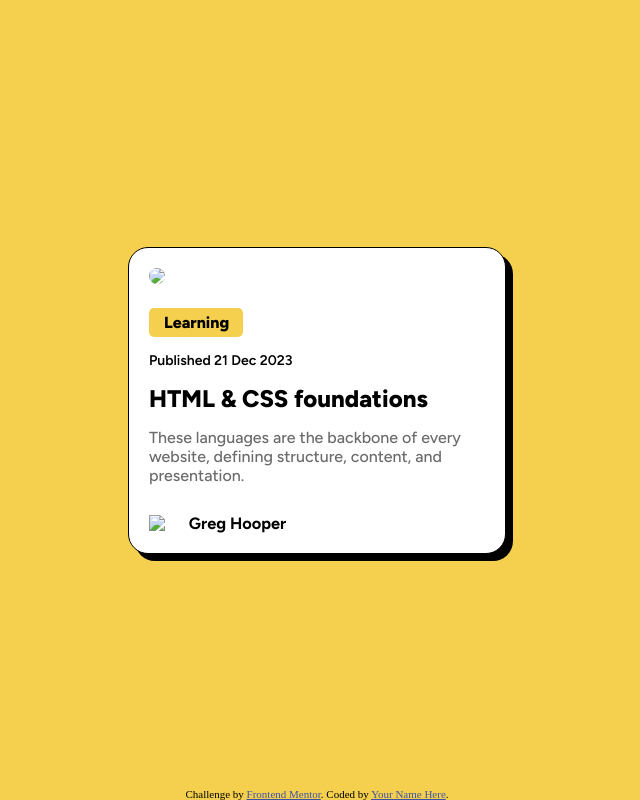
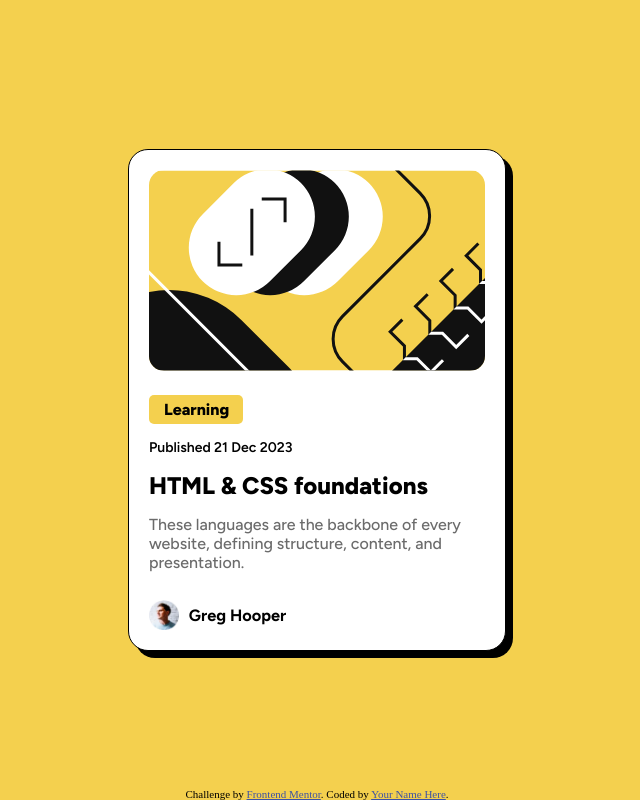
Before and after one commit to DimitrisBoutakoglou/blog-preview-card, a plain HTML site: page index.html in a window 1280 px wide. Shown: the whole page, without its empty margins (323-963 px from the left). Drawn offline with Linux system fonts and the light colour scheme; the site is published under a folder, as on GitHub Pages, so addresses that start at the root find nothing.

Commit message:
Fixed corrupted images

```diff
--- a/index.html
+++ b/index.html
@@ -22,7 +22,7 @@
 <body>
     <div class="container">
       <div class="card">
-          <img id="art" src="/assets/images/illustration-article.svg">
+          <img id="art" src="./assets/images/illustration-article.svg">
 
         <div class="card-text">
           <h2 id="learning">Learning</h2>
@@ -31,7 +31,7 @@
           <p id="info">These languages are the backbone of every website, defining structure, content, and presentation.</p>
         </div>
           <div class="profile-section">
-            <img id="profile-pic" src="/assets/images/image-avatar.webp" width="30em">
+            <img id="profile-pic" src="./assets/images/image-avatar.webp" width="30em">
             <h3>Greg Hooper</h3>
           </div>
       </div>
```
